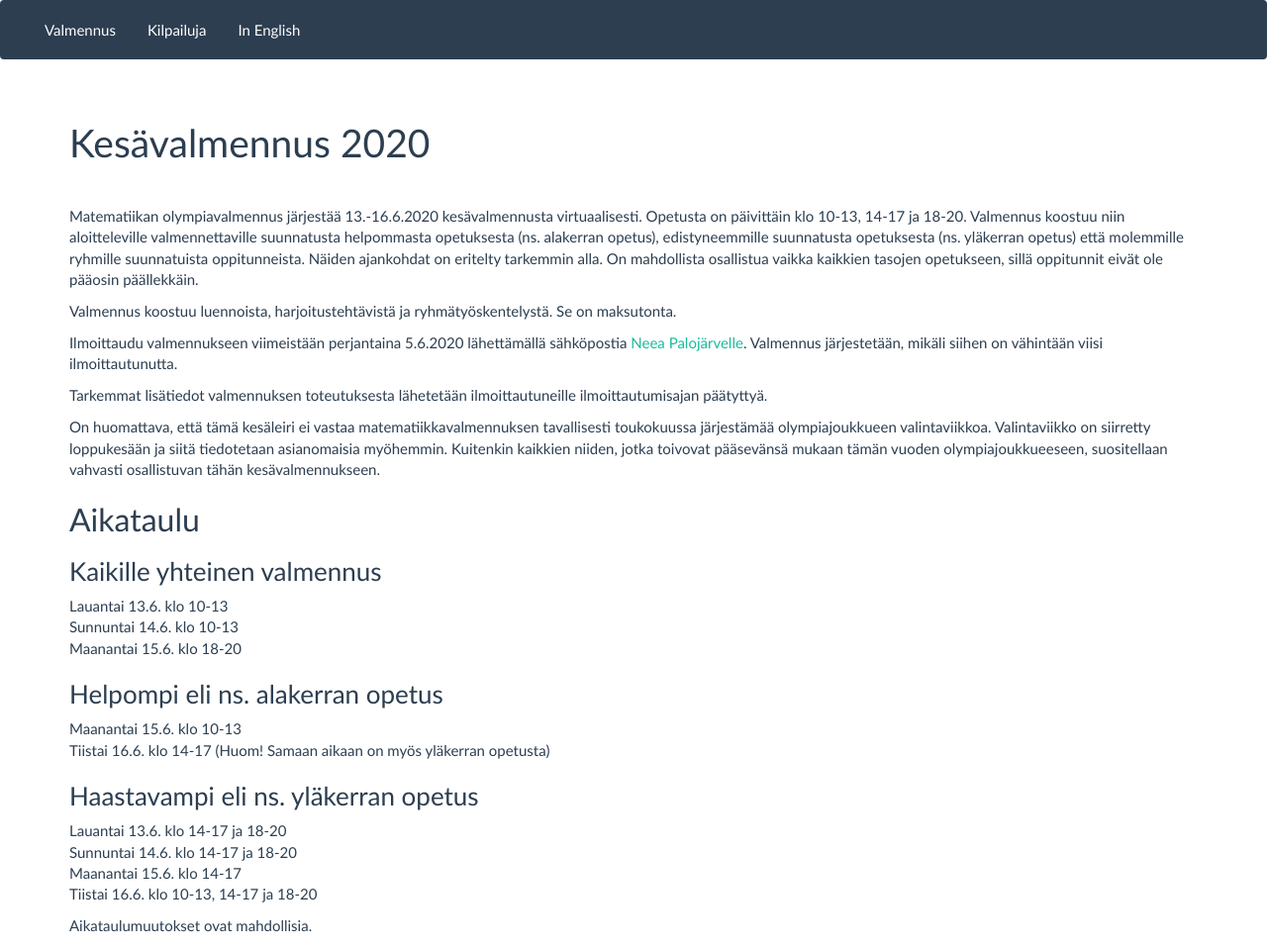
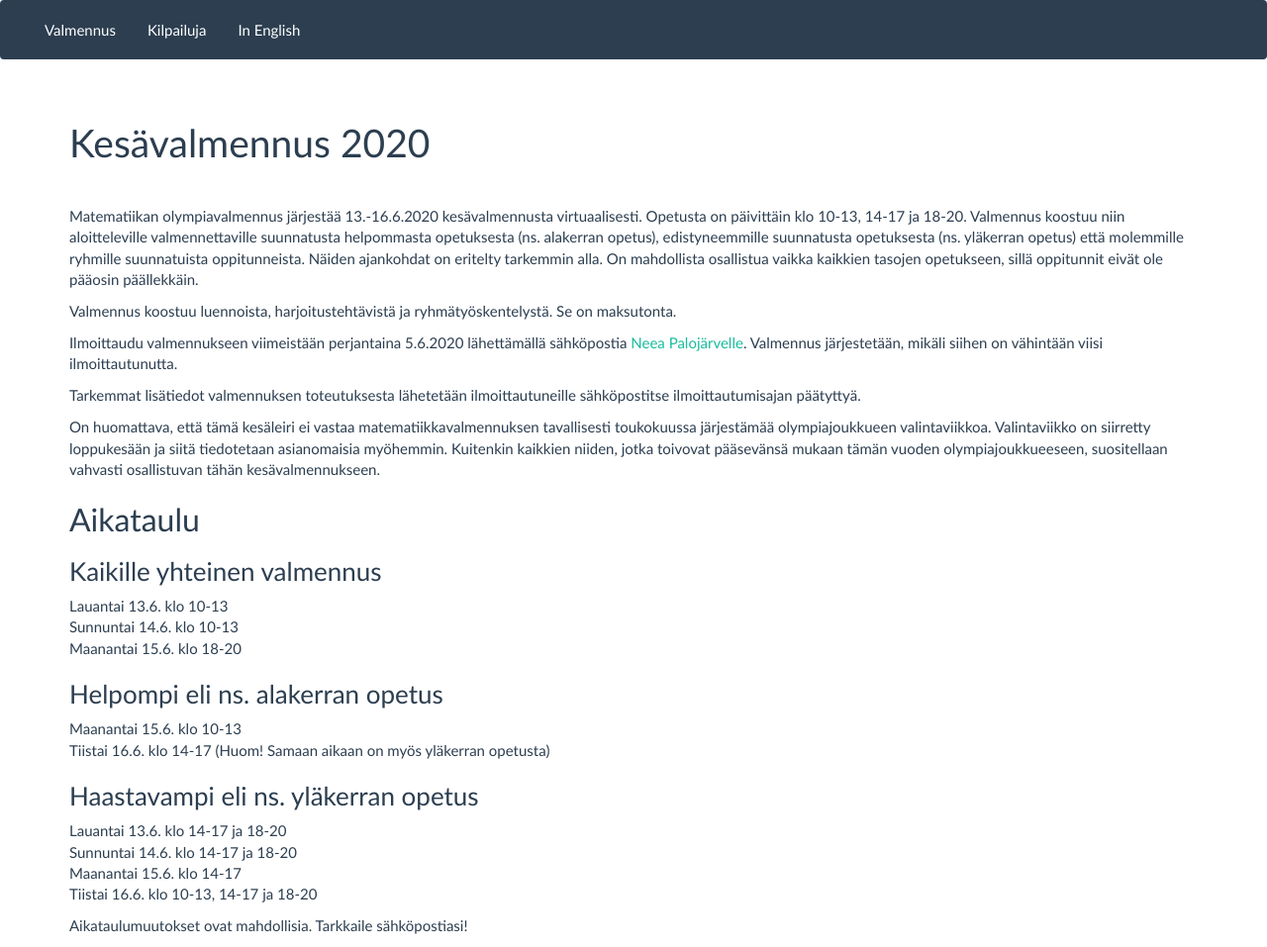
Before and after one commit to matematiikkakilpailut/matematiikkakilpailut.github.io, a Jekyll site: the page built from aikataulu/2020-kesavalmennus/index.md, in a window 1280 px wide. Shown: the whole page at 99% size. Built offline with Jekyll 4.4.1, drawn with Linux system fonts in a browser that asks for light colours.

Commit message:
Painotetaan sähköpostia

```diff
--- a/aikataulu/2020-kesavalmennus/index.md
+++ b/aikataulu/2020-kesavalmennus/index.md
@@ -57,7 +57,7 @@ lähettämällä sähköpostia [Neea Palojärvelle](mailto:neea.palojarvi@abo.fi
 Valmennus järjestetään, mikäli siihen on vähintään viisi ilmoittautunutta.
 
 Tarkemmat lisätiedot valmennuksen toteutuksesta lähetetään
-ilmoittautuneille ilmoittautumisajan päätyttyä.
+ilmoittautuneille sähköpostitse ilmoittautumisajan päätyttyä.
 
 On huomattava, että tämä kesäleiri ei vastaa matematiikkavalmennuksen
 tavallisesti toukokuussa järjestämää olympiajoukkueen valintaviikkoa.
@@ -86,4 +86,4 @@ Sunnuntai 14.6. klo 14-17 ja 18-20<br>
 Maanantai 15.6. klo 14-17<br>
 Tiistai 16.6. klo 10-13, 14-17 ja 18-20
 
-Aikataulumuutokset ovat mahdollisia.
+Aikataulumuutokset ovat mahdollisia. Tarkkaile sähköpostiasi!
```
Also changed, not shown: other parts of aikataulu/2020-kesavalmennus/index.md (+1 -1 lines), aikataulu/2020-kesaleiri/index.md (+3 -2 lines).
